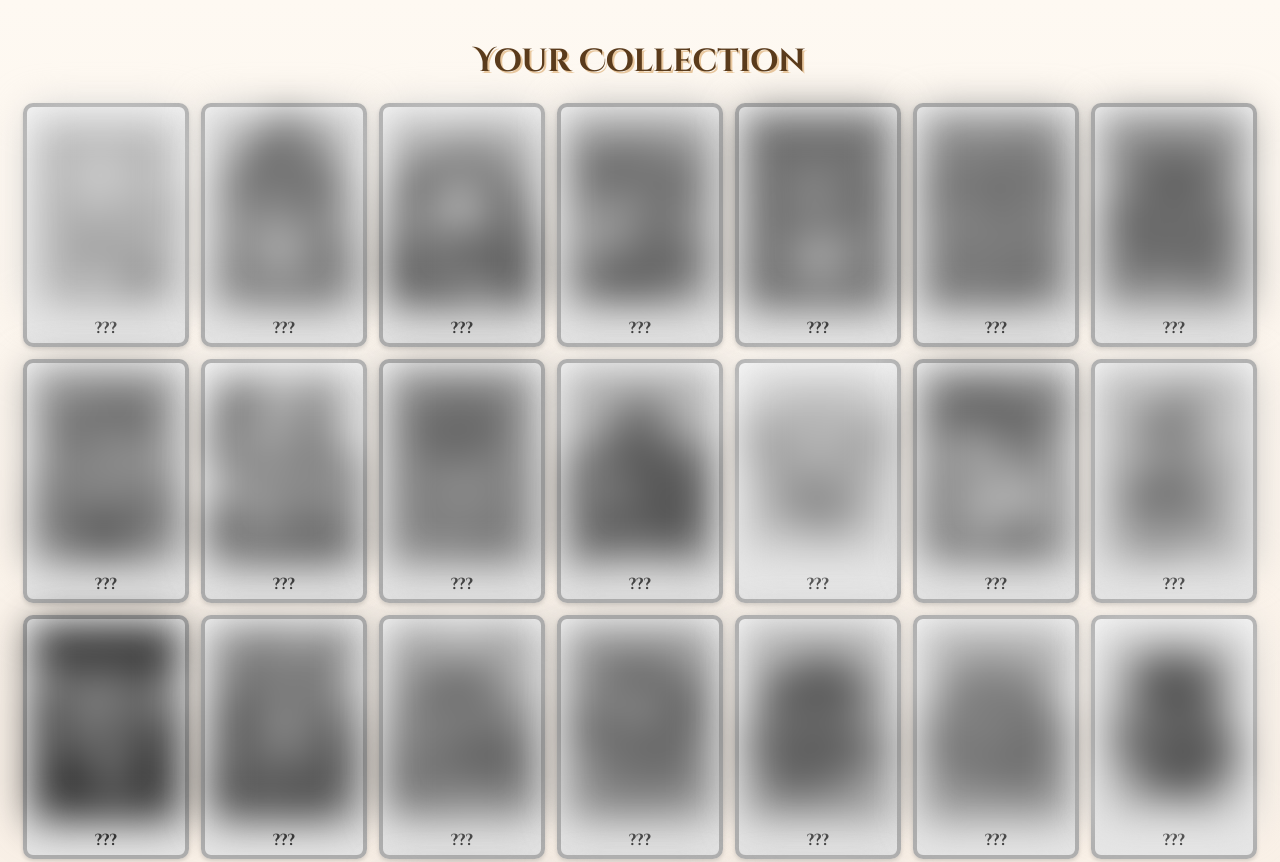
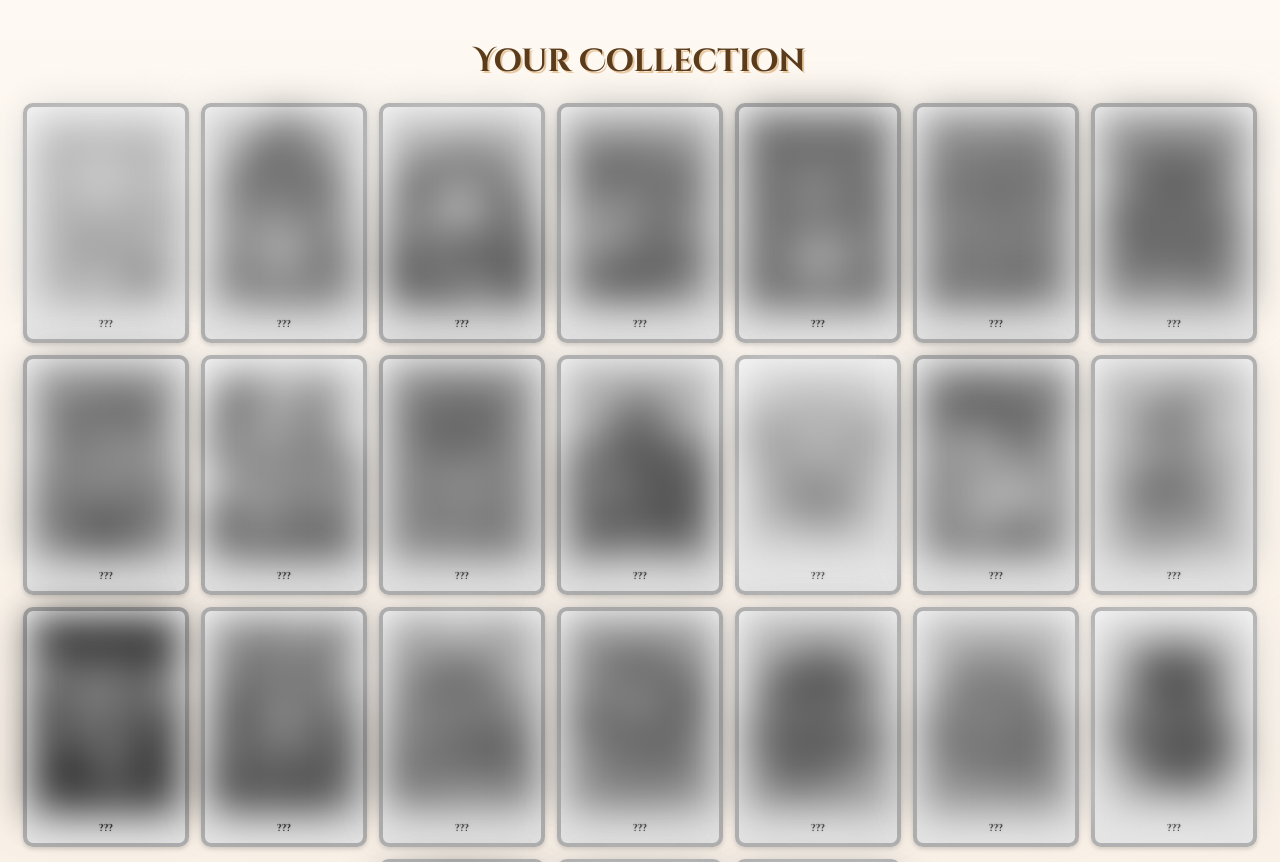
Before and after one commit to Alice-Ji/Gacha, a website: page collection.html in a window 1280 px wide. Shown: the top 862 px of the page. Drawn offline with Linux system fonts and the light colour scheme.

Commit message:
Update style.css

```diff
--- a/style.css
+++ b/style.css
@@ -144,6 +144,17 @@ h1 {
   border-radius: 8px;
 }
 
+/* ===== Card Names ===== */
+.card .name,
+.card-result .name {
+  font-family: "Cinzel Decorative", serif;
+  font-size: 10px;
+  font-weight: bold;
+  text-shadow: 0 0 3px rgba(0, 0, 0, 0.2);
+  text-align: center;
+  margin-bottom: 4px;
+}
+
 /* Responsive shrinking for gacha results only */
 .results-grid .card {
   width: 140px; /* default size for normal screens */
```
